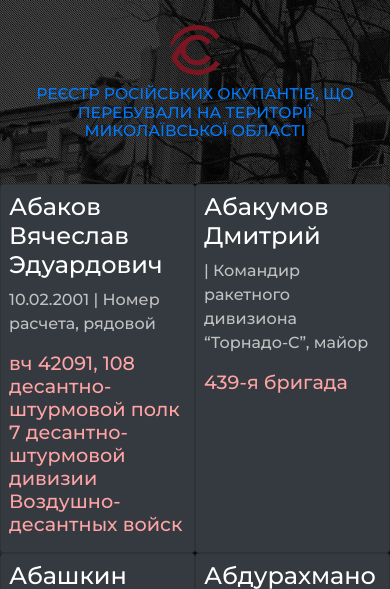
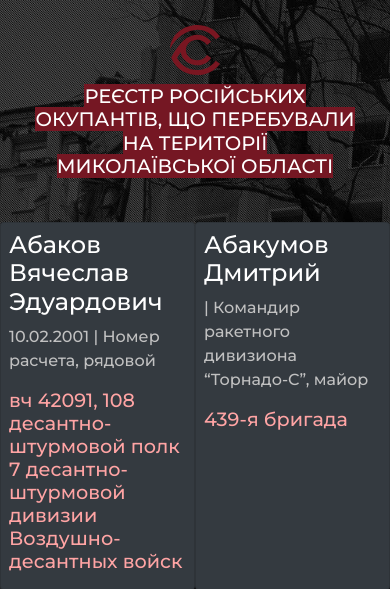
Before and after one commit to Untitled-code/occupiers_flaskProject, a Flask app: page / in a window 390 px wide; the page is wider, and only the part inside the window is pictured. Shown: the top 589 px of that part. Run offline with Flask 3, Linux system fonts and the light colour scheme; data comes from the database, SQL or seed files in the repository; some libraries are stand-ins or nearby versions.

Commit message:
base and style change color bg mobile fix

```diff
--- a/static/css/style.css
+++ b/static/css/style.css
@@ -1,13 +1,31 @@
 @import url('https://fonts.googleapis.com/css2?family=Montserrat:wght@500&display=swap');
 
 h1 {
-    font-size: 4vw;
+    font-size: 2vw;
     text-align: center;
     font-family: 'Montserrat', sans-serif;
     padding: 10px;
-    color: #C1C1C1;
     text-transform: uppercase;
 }
+
+h1 span a {
+    text-align: center;
+    color:white;
+    background-color:#751723;
+}
+
+h1 span a:hover {
+    text-align: center;
+    color:white;
+    background-color:#751723;
+}
+
+@media (max-width: 800px) {
+h1{
+    font-size: 5vw;
+  }
+}
+
 
 html {
    background: url(/static/bg.jpg) no-repeat center center fixed;
@@ -28,13 +46,13 @@ p {
 
 h2 {
     font-family: 'Montserrat', sans-serif;
-    font-size:3em;
+    font-size:1.5em;
     color:#B5001F;
 }
 
 a h2 {
     color: white;
-        font-size:1.5em;
+    font-size:1.5em;
 }
 
 a h2:hover {
--- a/templates/base.html
+++ b/templates/base.html
@@ -29,7 +29,7 @@
 
   <div style="padding: 25px; max-width: 1200px; margin: 0 auto;">
   <div><a href="https://nikcenter.org"> <img height="50px" width="50px" class="mx-auto d-block" src="/static/nikcenter-logo-c-32.svg" /></a></div>
-      <h1><a href="/">Реєстр російських окупантів, що перебували на території Миколаївської області</a></h1>
+      <h1><span><a href="/">Реєстр російських окупантів, що перебували на території Миколаївської області</a></span></h1>
   </div>
 
     <div class="container">
```
